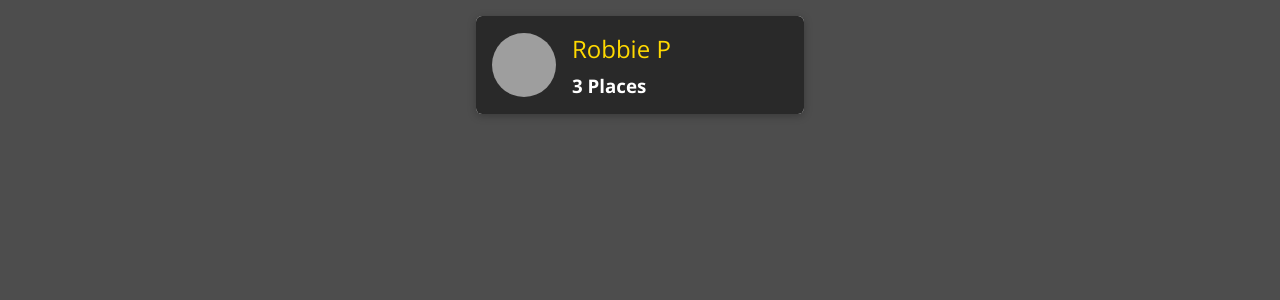
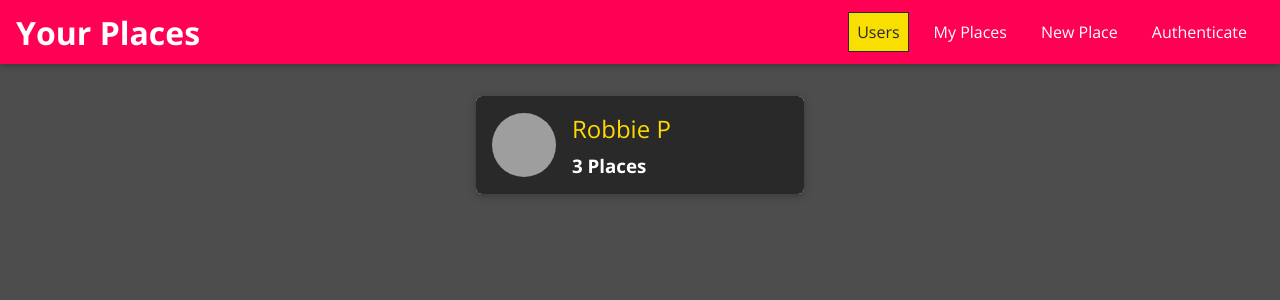
Before and after one commit to robpodosek/react-meetups-frontend, a React (Create React App) app: page / in a window 1280 px wide. Shown: the top 300 px of the page. Built offline with nearby package versions, Linux system fonts and the light colour scheme; grey boxes are pictures that could not be loaded.

Commit message:
Add navigation.

```diff
--- a/src/App.js
+++ b/src/App.js
@@ -6,12 +6,15 @@
     Switch,
 } from 'react-router-dom';
 
+import MainNavigation from './shared/components/Navigation/MainNavigation';
+import NewPlace from './places/pages/NewPlace';
 import Users from './user/pages/Users';
-import NewPlace from './places/pages/NewPlace';
 
 const App = () => {
     return (
         <Router>
+            <MainNavigation />
+            <main>
                 <Switch>
                     <Route path="/" exact>
                         <Users />
@@ -21,6 +24,7 @@
                     </Route>
                     <Redirect to="/" />
                 </Switch>
+            </main>
         </Router>
     );
 };
--- /dev/null
+++ b/src/shared/components/Navigation/MainHeader.css
@@ -0,0 +1,23 @@
+.main-header {
+  width: 100%;
+  height: 4rem;
+  display: flex;
+  align-items: center;
+  position: fixed;
+  top: 0;
+  left: 0;
+  background: #ff0055;
+  box-shadow: 0 2px 6px rgba(0, 0, 0, 0.26);
+  padding: 0 1rem;
+  z-index: 5;
+}
+
+main {
+  margin-top: 5rem;
+}
+
+@media (min-width: 768px) {
+  .main-header {
+    justify-content: space-between;
+  }
+}
--- /dev/null
+++ b/src/shared/components/Navigation/MainHeader.js
@@ -0,0 +1,9 @@
+import React from 'react';
+
+import './MainHeader.css';
+
+const MainHeader = props => {
+    return <header className="main-header">{props.children}</header>;
+};
+
+export default MainHeader;
--- /dev/null
+++ b/src/shared/components/Navigation/MainNavigation.css
@@ -0,0 +1,45 @@
+.main-navigation__menu-btn {
+  width: 3rem;
+  height: 3rem;
+  background: transparent;
+  border: none;
+  display: flex;
+  flex-direction: column;
+  justify-content: space-around;
+  margin-right: 2rem;
+  cursor: pointer;
+}
+
+.main-navigation__menu-btn span {
+  display: block;
+  width: 3rem;
+  height: 2.5px;
+  background: white;
+}
+
+.main-navigation__title {
+  color: white;
+}
+
+.main-navigation__title a {
+  text-decoration: none;
+  color: white;
+}
+
+.main-navigation__header-nav {
+  display: none;
+}
+
+.main-navigation__drawer-nav {
+  height: 100%;
+}
+
+@media (min-width: 768px) {
+  .main-navigation__menu-btn {
+    display: none;
+  }
+
+  .main-navigation__header-nav {
+    display: block;
+  }
+}
--- /dev/null
+++ b/src/shared/components/Navigation/MainNavigation.js
@@ -0,0 +1,26 @@
+import React from 'react';
+import { Link } from 'react-router-dom';
+
+import MainHeader from './MainHeader';
+import NavLinks from './NavLinks';
+import './MainNavigation.css';
+
+const MainNavigation = props => {
+    return (
+        <MainHeader>
+            <button className="main-navigation__menu-btn">
+                <span />
+                <span />
+                <span />
+            </button>
+            <h1 className="main-navigation__title">
+                <Link to="/">Your Places</Link>
+            </h1>
+            <nav>
+                <NavLinks />
+            </nav>
+        </MainHeader>
+    );
+};
+
+export default MainNavigation;
--- /dev/null
+++ b/src/shared/components/Navigation/NavLinks.css
@@ -0,0 +1,76 @@
+.nav-links {
+    list-style: none;
+    margin: 0;
+    padding: 0;
+    width: 100%;
+    height: 100%;
+    display: flex;
+    flex-direction: column;
+    justify-content: center;
+    align-items: center;
+}
+
+.nav-links li {
+    margin: 1rem;
+}
+
+.nav-links a {
+    border: 1px solid transparent;
+    color: #292929;
+    text-decoration: none;
+    padding: 0.5rem;
+}
+
+.nav-links a:hover,
+.nav-links a:active,
+.nav-links a.active {
+    background: #f8df00;
+    border-color: #292929;
+    color: #292929;
+}
+
+.nav-links button {
+    cursor: pointer;
+    border: 1px solid #292929;
+    color: #292929;
+    background: transparent;
+    padding: 0.5rem;
+    font: inherit;
+}
+
+.nav-links button:focus {
+    outline: none;
+}
+
+.nav-links button:hover,
+.nav-links button:active {
+    background: #292929;
+    color: white;
+}
+
+@media (min-width: 768px) {
+    .nav-links {
+        flex-direction: row;
+    }
+
+    .nav-links li {
+        margin: 0 0.5rem;
+    }
+
+    .nav-links a {
+        color: white;
+        text-decoration: none;
+    }
+
+    .nav-links button {
+        border: 1px solid white;
+        color: white;
+        background: transparent;
+    }
+
+    .nav-links button:hover,
+    .nav-links button:active {
+        background: #f8df00;
+        color: #292929;
+    }
+}
--- /dev/null
+++ b/src/shared/components/Navigation/NavLinks.js
@@ -0,0 +1,27 @@
+import React from 'react';
+import { NavLink } from 'react-router-dom';
+
+import './NavLinks.css';
+
+const NavLinks = props => {
+    return (
+        <ul className="nav-links">
+            <li>
+                <NavLink to="/" exact>
+                    Users
+                </NavLink>
+            </li>
+            <li>
+                <NavLink to="/u1/places">My Places</NavLink>
+            </li>
+            <li>
+                <NavLink to="/places/new">New Place</NavLink>
+            </li>
+            <li>
+                <NavLink to="/auth">Authenticate</NavLink>
+            </li>
+        </ul>
+    );
+};
+
+export default NavLinks;
--- a/src/user/components/UsersList.js
+++ b/src/user/components/UsersList.js
@@ -1,5 +1,6 @@
 import React from 'react';
 
+import Card from '../../shared/components/UIElements/Card';
 import UserItem from './UserItem';
 
 import './UsersList.css';
@@ -8,7 +9,9 @@
     if (props.items.length === 0) {
         return (
             <div className="center">
-                <h2>No Users Found</h2>
+                <Card>
+                    <h2>No Users Found</h2>
+                </Card>
             </div>
         );
     }
```
Also changed, not shown: src/shared/components/Navigation/SideDrawer.js (added, +7 -0 lines), src/shared/components/Navigation/SideDrawer.css (added). Lines whose indentation alone changed are shown as unchanged.
